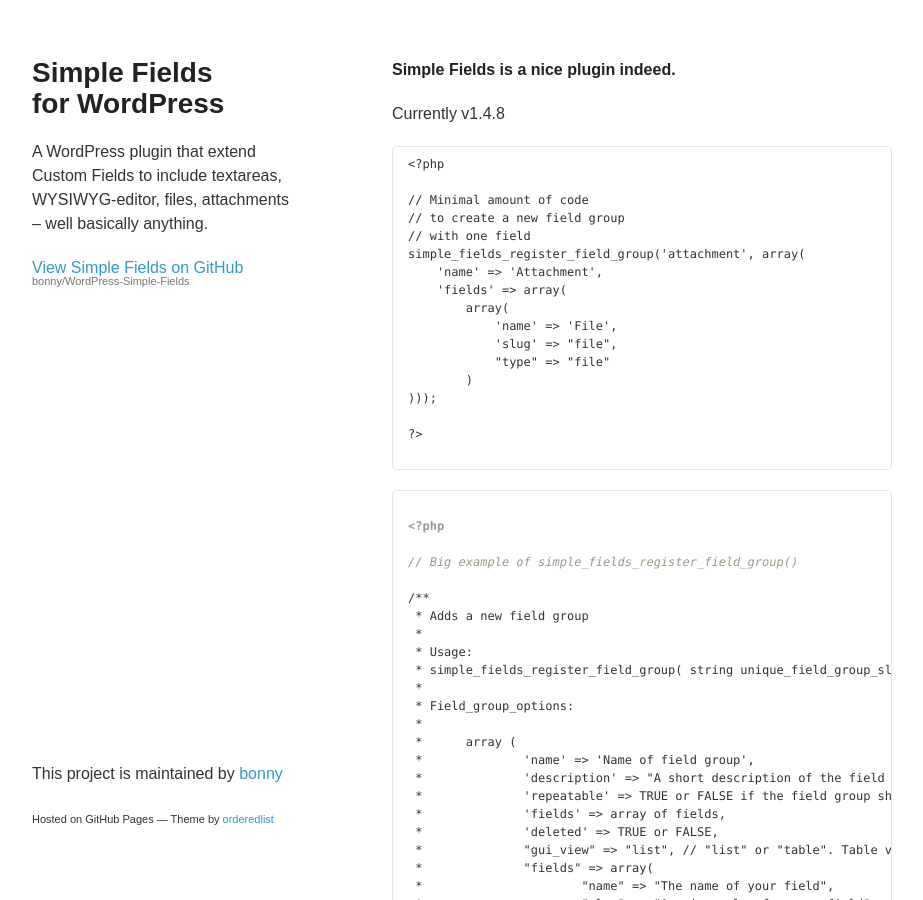
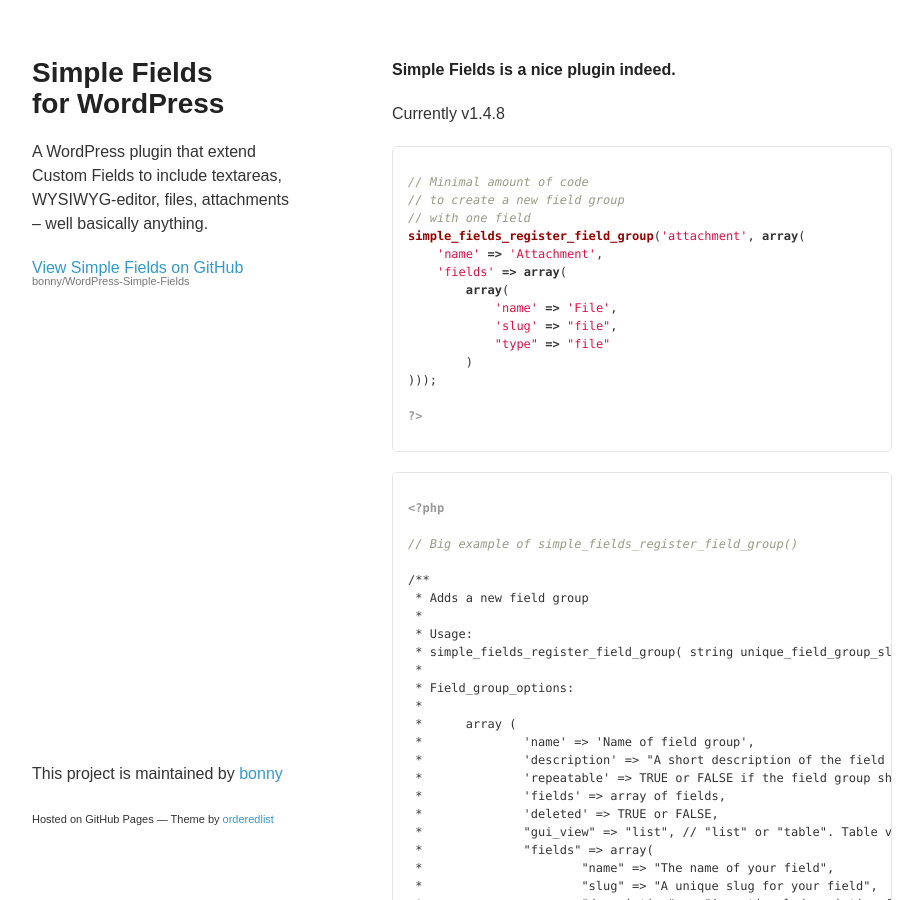
Before and after one commit to bonny/WordPress-Simple-Fields, a Jekyll site: the page built from index.html, in a window 1280 px wide and 900 px high. Shown: the whole window, without its empty margins (178-1101 px from the left). Built offline with Jekyll 4.4.1, drawn with Linux system fonts in a browser that asks for light colours; Markdown is read by kramdown in place of the engine named in the settings.

Commit message:
Update index.html

````diff
--- a/index.html
+++ b/index.html
@@ -9,8 +9,7 @@ tagline: test
 <p class="version">Currently v{{ site.current_version }}</p>
 
 
-```
-<?php
+```php
 
 // Minimal amount of code
 // to create a new field group
````
